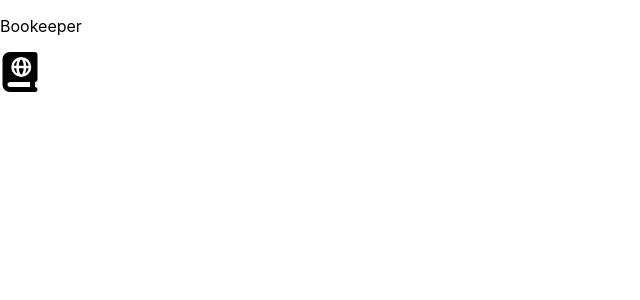
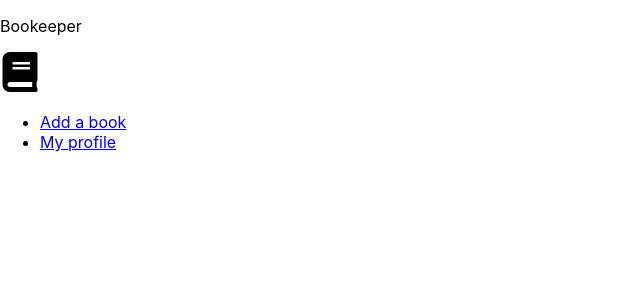
Before and after one commit to mz52501/bookeeper-frontend, a React (Create React App) app: page / in a window 1280 px wide. Shown: the top 300 px of the page, without its empty margins (0-640 px from the left). Built offline with nearby package versions, Linux system fonts and the light colour scheme.

Commit message:
dashboard link

```diff
--- a/src/pages/AddBook.js
+++ b/src/pages/AddBook.js
@@ -79,6 +79,9 @@ export default function AddBook() {
                     <p className="text-lg">{book.title + ", " + book.author + ", PUBLISHED:" + book.year}</p>
                 </div>
             )}
+            <button onClick={() => window.location.href = '/'}>
+                Back to dashboard
+            </button>
         </div>
     )
 }
--- a/src/pages/Layout.js
+++ b/src/pages/Layout.js
@@ -1,16 +1,34 @@
-import {Link, Outlet} from "react-router-dom";
-import {FaBookAtlas} from "react-icons/fa6";
+import { Link, Outlet } from 'react-router-dom';
+import { FaBook } from 'react-icons/fa';
 
 export default function Layout() {
-
+    //TODO: Replace currentUser with the one logged
+    //const currentUser = { role: 'user', username: 'john.doe' };
+    // To test admin use :
+    const currentUser = { role: 'admin', username: 'admin.user' };
 
     return (
         <div className="flex flex-col h-full">
             <nav className="flex justify-start items-center bg-gray-200">
                 <div className="py-3 px-5 flex justify-center items-center">
                     <p className="text-4xl font-semibold mr-1">Bookeeper</p>
-                    <FaBookAtlas size={40}/>
+                    <FaBook size={40} />
                 </div>
+                {/* Ajout des liens de navigation conditionnels */}
+                <ul className="flex gap-4 ml-10">
+                    {currentUser.role === 'admin' && (
+                        <li>
+                            <Link to="/addbook" className="text-blue-500 hover:underline">
+                                Add a book
+                            </Link>
+                        </li>
+                    )}
+                    <li>
+                        <Link to="/profile" className="text-blue-500 hover:underline">
+                            My profile
+                        </Link>
+                    </li>
+                </ul>
             </nav>
             <Outlet/>
         </div>
--- a/src/pages/Profile.js
+++ b/src/pages/Profile.js
@@ -9,20 +9,20 @@ function Profile() {
   // If we need to send data later
   const { postData } = usePostData('/api/user/profile');
 
-  if (loading) return <div>Chargement...</div>;
-  if (error) return <div>Erreur : {error.message}</div>;
+  if (loading) return <div>Loading...</div>;
+  if (error) return <div>Error : {error.message}</div>;
 
   return (
     <div>
-      <h1>Profil de l'utilisateur</h1>
-      <p><strong>ID Utilisateur :</strong> {user.userId}</p>
-      <p><strong>Prénom :</strong> {user.name}</p>
-      <p><strong>Nom :</strong> {user.surname}</p>
-      <p><strong>Date de naissance :</strong> {user.dob}</p>
+      <h1>Your profile</h1>
+      <p><strong>User ID :</strong> {user.userId}</p>
+      <p><strong>Name :</strong> {user.name}</p>
+      <p><strong>Last name :</strong> {user.surname}</p>
+      <p><strong>Date of birth :</strong> {user.dob}</p>
       <p><strong>Login :</strong> {user.login}</p>
 
       <button onClick={() => window.location.href = '/'}>
-        Retour à l’accueil
+        Back to dashboard
       </button>
     </div>
   );
```
